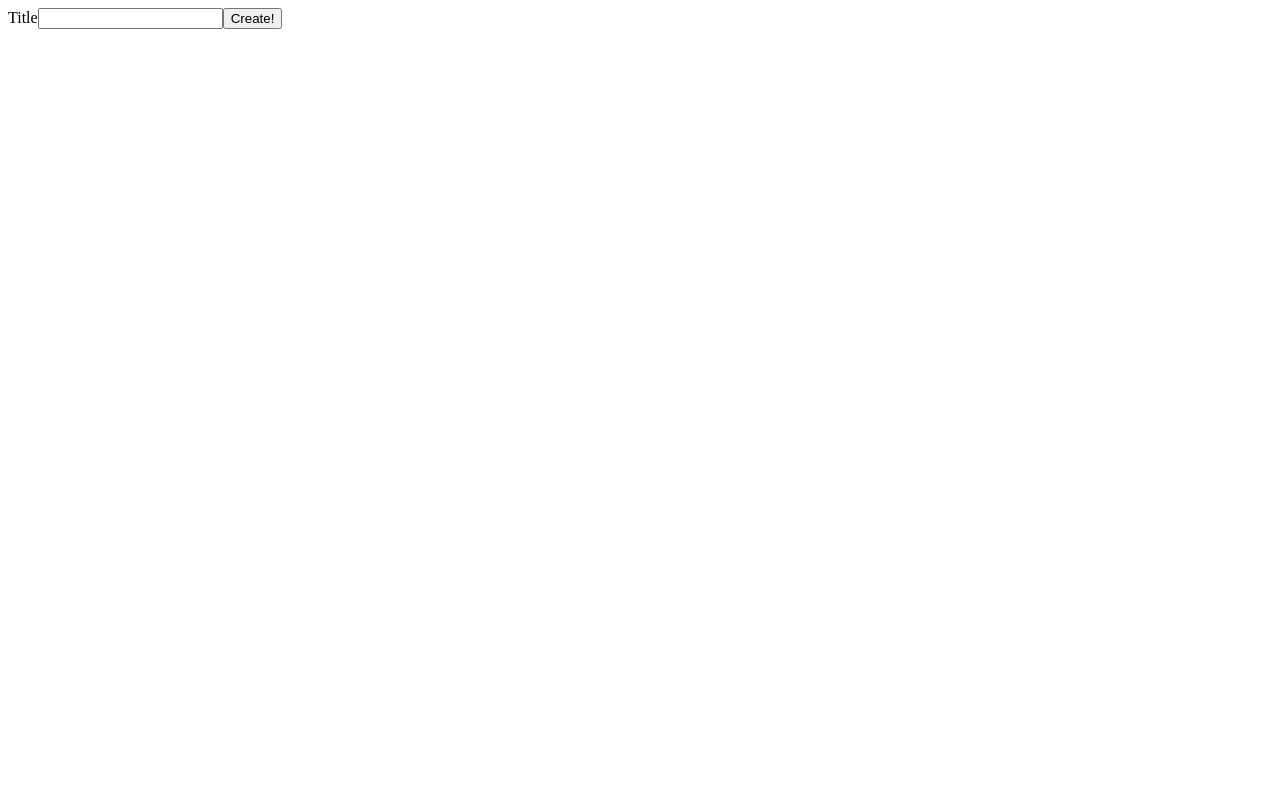
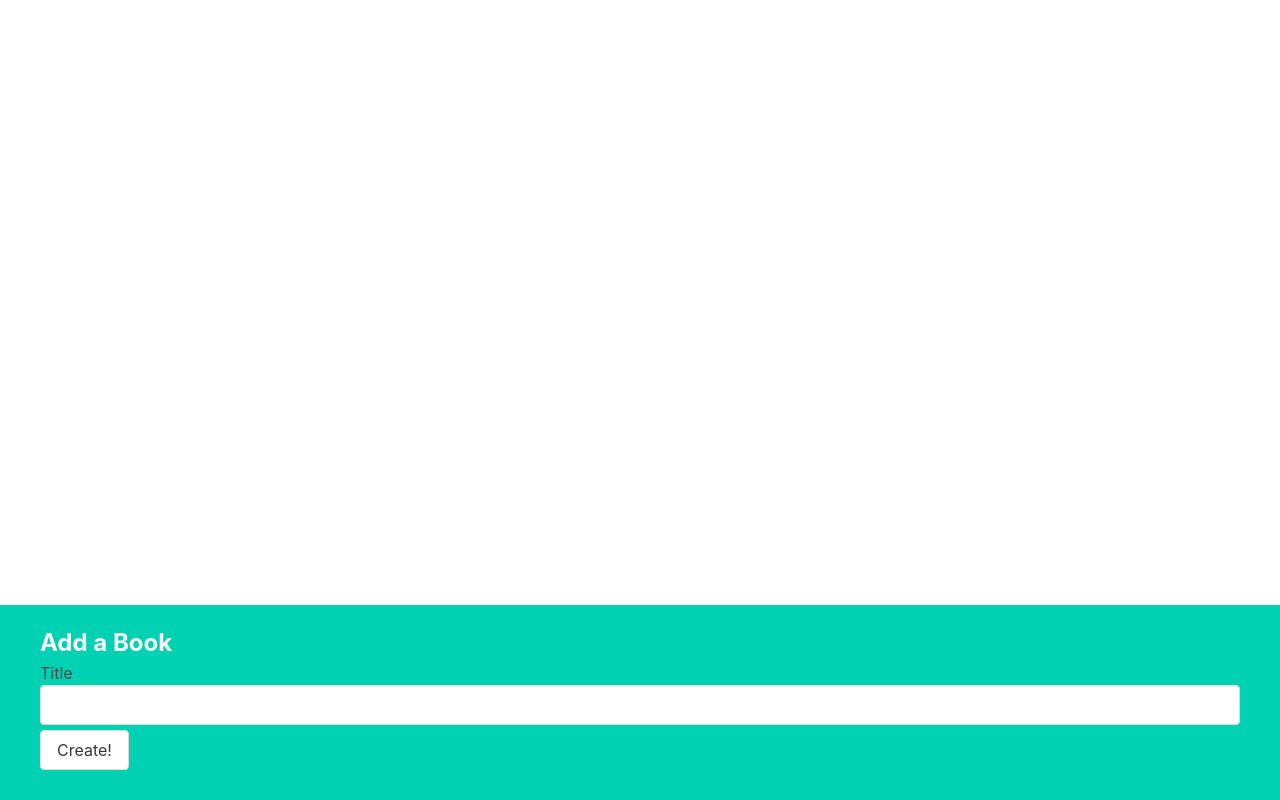
Before and after one commit to zhouzhou0619/React-create-BookList-V3-, a React (Create React App) app: page / in a window 1280 px wide. Built offline with nearby package versions, Linux system fonts and the light colour scheme.

Commit message:
Use css file to style the conponent.

```diff
--- a/src/components/BookCreate.js
+++ b/src/components/BookCreate.js
@@ -11,11 +11,12 @@
         setTitle('');
     };
     return (
-        <div>
+        <div className="book-create">
+            <h3>Add a Book</h3>
             <form onSubmit={handleSubmit}>
                 <label>Title</label>
-                <input value={title} onChange={handleChange} />
-                <button>Create!</button>
+                <input className="input" value={title} onChange={handleChange} />
+                <button className="button">Create!</button>
             </form>
         </div>
     );
--- a/src/index.js
+++ b/src/index.js
@@ -1,3 +1,4 @@
+import './index.css';
 import React from 'react';
 import ReactDOM from 'react-dom/client';
 import App from './App';
```
Also changed, not shown: src/index.css (renamed from index.css).
